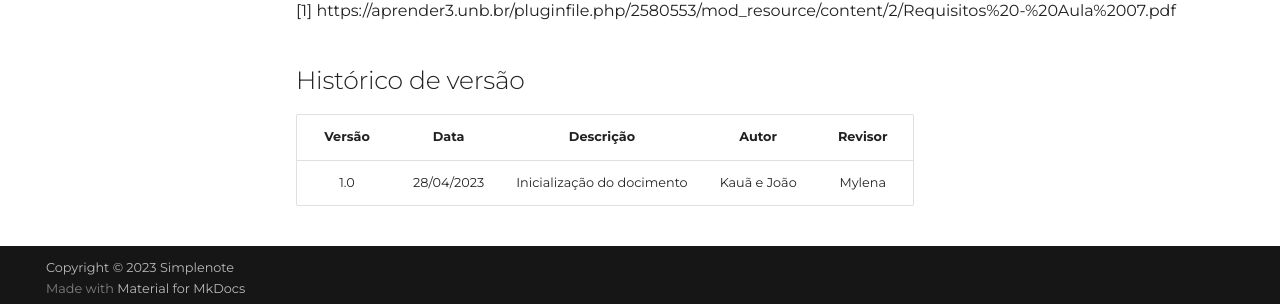
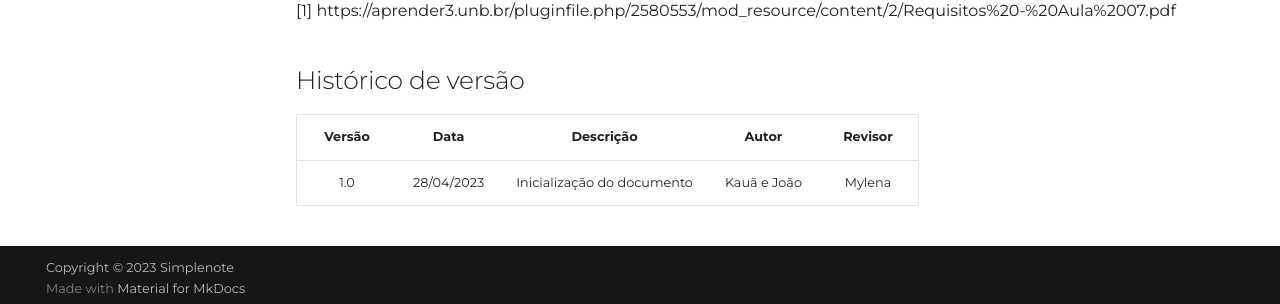
Before and after one commit to Requisitos-de-Software/2023.1-Simplenote, an MkDocs documentation site: the page built from docs/elicitacao/priorização/FirstthingsFirst.md, in a window 1280 px wide and 1305 px high. Shown: the part 994-1298 px from the top of the window. Built offline with MkDocs 1.6.1 and Material for MkDocs 9.7.7, drawn with Linux system fonts in a browser that asks for light colours; some web fonts are replaced; comment, search, counter and statistics services are not loaded.

Commit message:
Update FirstthingsFirst.md

```diff
--- a/docs/elicitacao/priorização/FirstthingsFirst.md
+++ b/docs/elicitacao/priorização/FirstthingsFirst.md
@@ -28,4 +28,4 @@ A tabela a seguir mostra os resultados alcançados após a priorização dos req
 ## Histórico de versão
 | Versão | Data | Descrição | Autor | Revisor |
 | :----: | :--: | :-------: | :---: | :-----: |
-| 1.0 | 28/04/2023 | Inicialização do docimento | Kauã e João | Mylena |
+| 1.0 | 28/04/2023 | Inicialização do documento | Kauã e João | Mylena |
```
